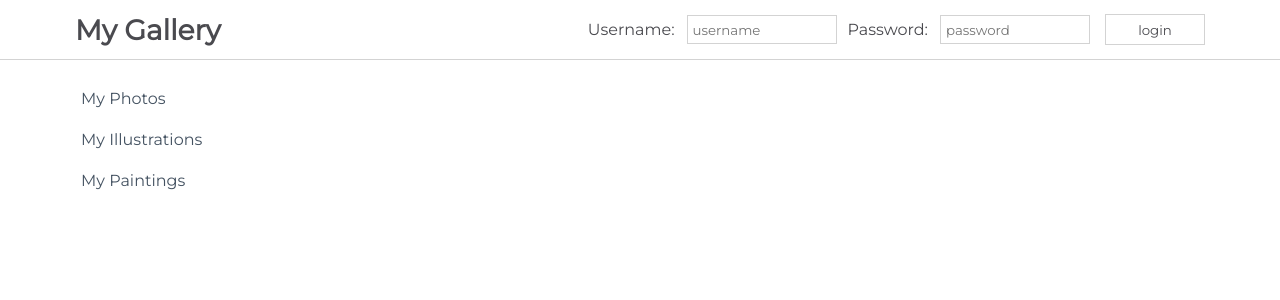
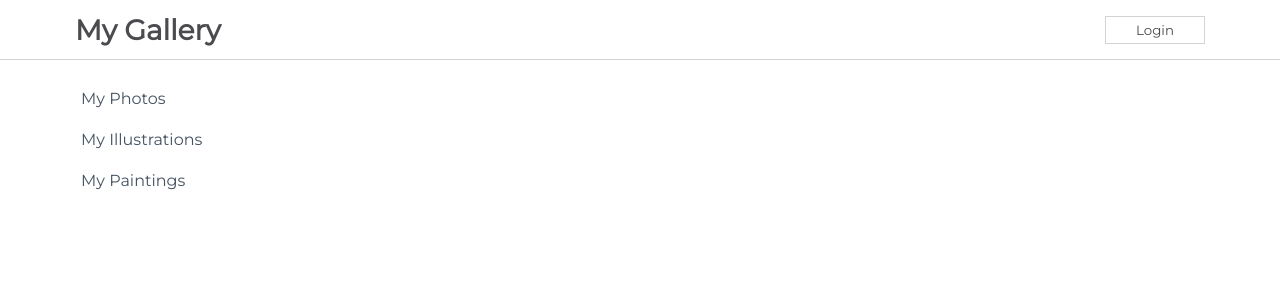
Before and after one commit to email2ify/challenge, a React (Create React App) app in the folder my-app/: page / in a window 1280 px wide. Shown: the top 300 px of the page. Built offline with nearby package versions, Linux system fonts and the light colour scheme.

Commit message:
Update to NavBar form

```diff
--- a/my-app/src/components/NavBarForm.js
+++ b/my-app/src/components/NavBarForm.js
@@ -22,16 +22,16 @@ class NavBarForm extends Component {
             <div className={css.NavBar}>
                 <h1>My Gallery</h1>
                 {
-              //      this.state.isLoggedIn ?
-               //         <button onClick={() => this.handleButtonClick()}>Login</button>
-               //         :
+                    this.state.isLoggedIn ?
+                       <button onClick={() => this.handleButtonClick()}>Login</button>
+                       :
                         <form>
                             <label htmlFor="username">Username:</label>
                             <input placeholder="username" id="username" />
 
                             <label htmlFor="password">Password:</label>
                             <input placeholder="password" id="password" />
-                            <button onClick={() => this.handleButtonClick()}>login</button>
+                            <button onClick={() => this.handleButtonClick()}>Summit</button>
                         </form>
                 }
             </div>
```
